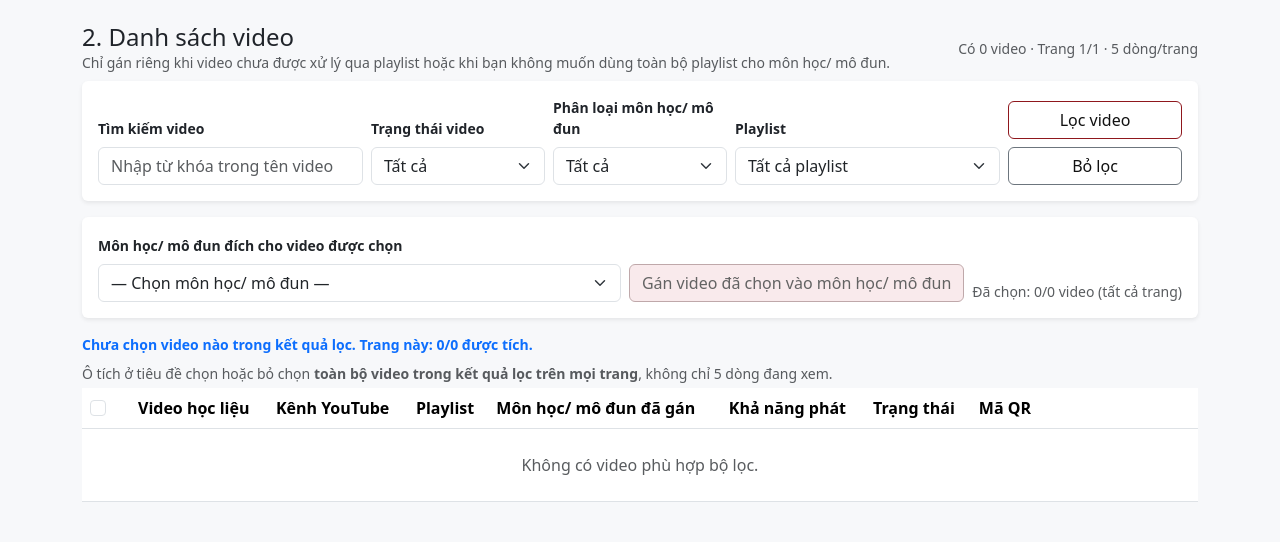
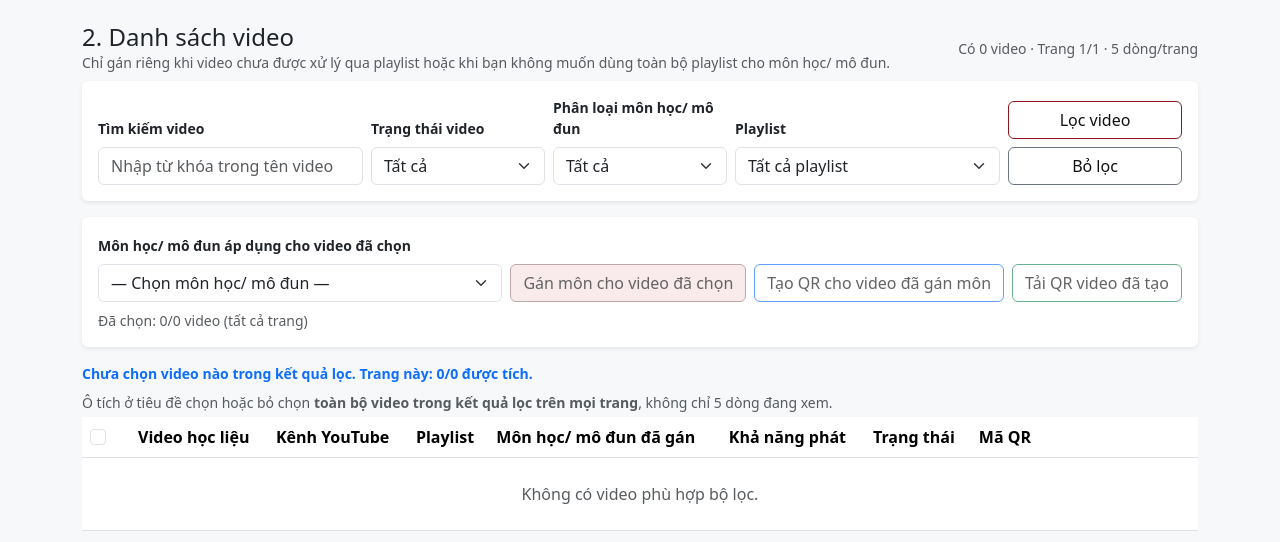
Before and after one commit to congviecanh1990-spec/slc-qr-learning-hub, a Python web app: template templates/videos.html in a window 1280 px wide. Shown: the part 1030-1572 px from the top of the page. Run offline with Jinja, Linux system fonts and the light colour scheme; the template is opened without the code that fills it, so the values that code supplies are empty.

Commit message:
TEST: Đặt ba nút gán môn, tạo QR, tải QR ngay trên danh sách video như playlist

```diff
--- a/templates/videos.html
+++ b/templates/videos.html
@@ -247,14 +247,20 @@
     <input type="hidden" name="playlist_id" value="{{ playlist_filter_id or '' }}">
     <div class="card shadow-sm mb-3">
       <div class="card-body d-flex flex-wrap gap-2 align-items-end">
-        <div class="flex-grow-1">
-          <label class="form-label small">Môn học/ mô đun đích cho video được chọn</label>
+        <div class="flex-grow-1" style="min-width:210px;max-width:420px">
+          <label class="form-label small">Môn học/ mô đun áp dụng cho video đã chọn</label>
           <select class="form-select" name="course_id" required>
             <option value="">— Chọn môn học/ mô đun —</option>
             {% for c in courses %}<option value="{{ c.id }}">{{ c.name }}</option>{% endfor %}
           </select>
         </div>
-        <button class="btn btn-primary" {{ 'disabled' if not courses else '' }}>Gán video đã chọn vào môn học/ mô đun</button>
+        <button type="submit" class="btn btn-primary" {{ 'disabled' if not courses else '' }}>Gán môn cho video đã chọn</button>
+        <button type="submit" class="btn btn-outline-primary"
+                formaction="{{ url_for('bulk_create_selected_video_qrs') }}"
+                {{ 'disabled' if not courses else '' }}>Tạo QR cho video đã gán môn</button>
+        <button type="submit" class="btn btn-outline-success"
+                formaction="{{ url_for('download_selected_video_qrs') }}"
+                {{ 'disabled' if not courses else '' }}>Tải QR video đã tạo</button>
         <span class="text-muted small" id="selectedVideoCount">Chưa chọn video nào.</span>
       </div>
     </div>
```
